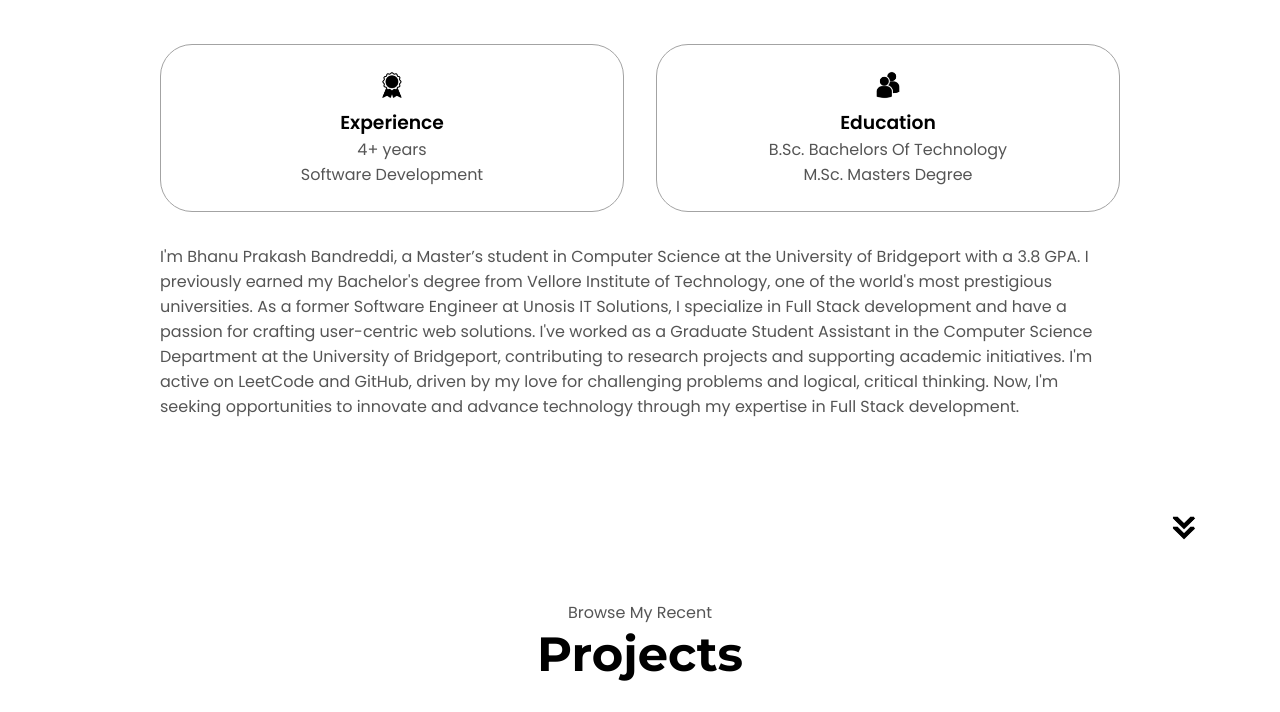
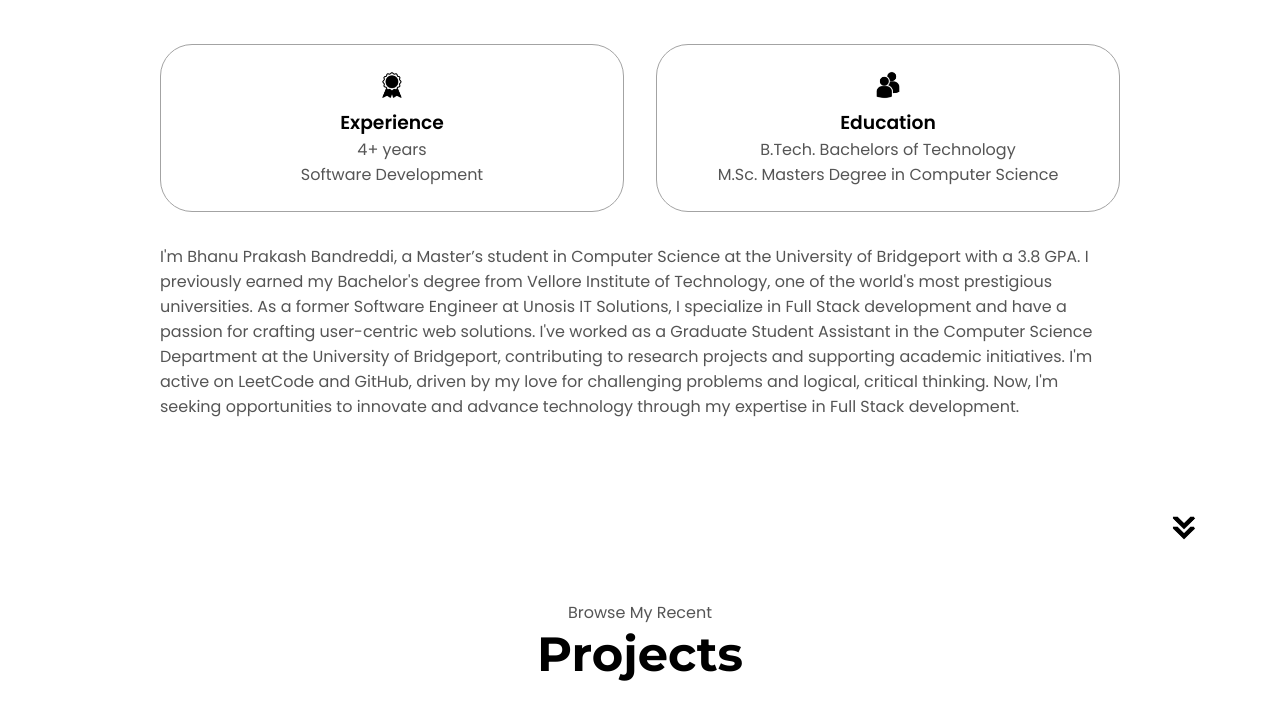
Before and after one commit to BhanuPrakashBandreddi/BhanuprakashBandreddi.github.io, a plain HTML site: page index.html in a window 1280 px wide. Shown: the part 1080-1792 px from the top of the page. Drawn offline with Linux system fonts and the light colour scheme.

Commit message:
Update index.html

```diff
--- a/index.html
+++ b/index.html
@@ -100,7 +100,7 @@
                 class="icon"
               />
               <h3>Education</h3>
-              <p>B.Sc. Bachelors Of Technology<br />M.Sc. Masters Degree</p>
+              <p>B.Tech. Bachelors of Technology<br />M.Sc. Masters Degree in Computer Science</p>
             </div>
           </div>
           <div class="text-container">
```
